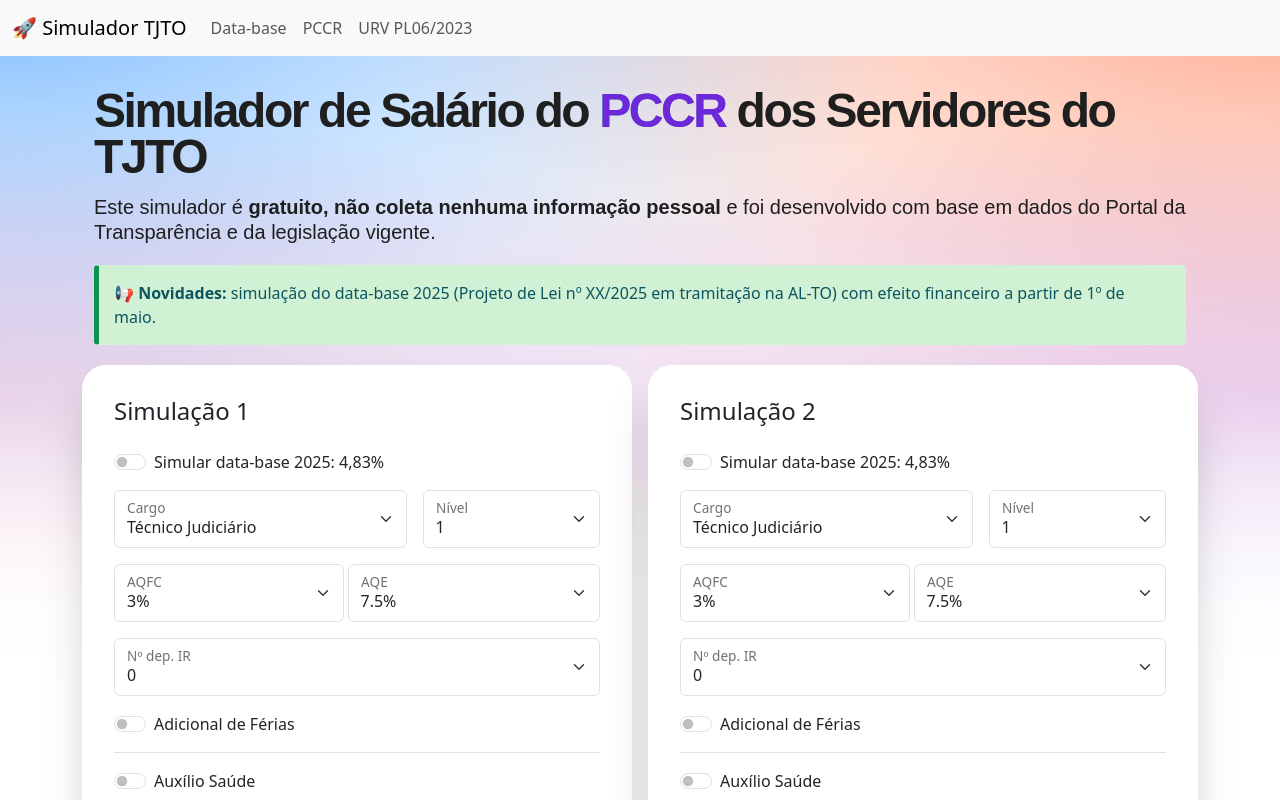
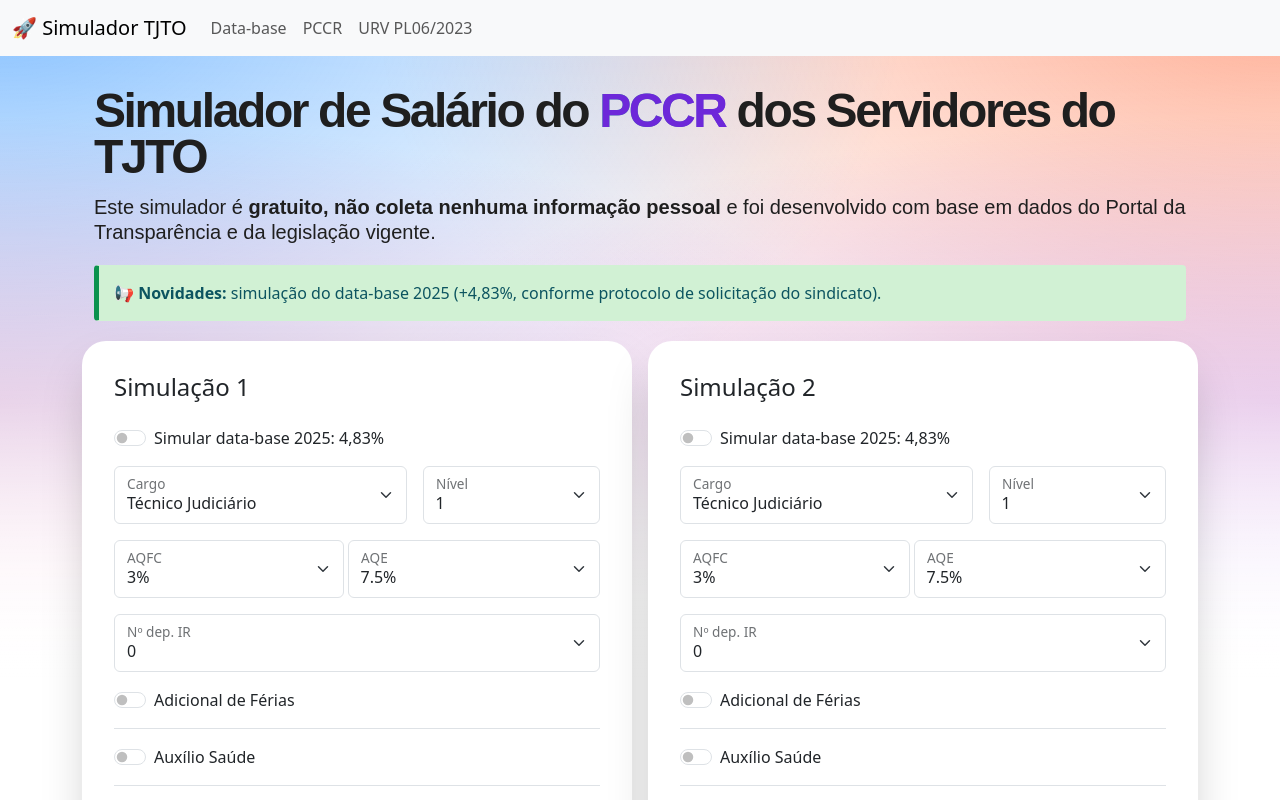
Before and after one commit to guilhermeoq/carreira-tjto, a Vue app: page / in a window 1280 px wide. Shown: the top 800 px of the page. Built offline with nearby package versions, Linux system fonts and the light colour scheme.

Commit message:
Headline news e teto plano saude

```diff
--- a/src/components/Calculadora.vue
+++ b/src/components/Calculadora.vue
@@ -47,8 +47,8 @@
         desenvolvido com base em dados do Portal da Transparência e da legislação vigente.
       </p>
       <div class="callout callout-info">
-        <strong>📢 Novidades: </strong> simulação do data-base 2025 (Projeto de Lei nº XX/2025 em
-        tramitação na AL-TO) com efeito financeiro a partir de 1º de maio.
+        <strong>📢 Novidades: </strong> simulação do data-base 2025 (+4,83%, conforme protocolo de
+        solicitação do sindicato).
       </div>
     </div>
     <div class="d-sm-flex gap-3">
@@ -551,7 +551,7 @@
 
           <div v-if="calculator.switchSaude" class="d-flex flex-wrap justify-content-center">
             <p>
-              <small><strong>Teto Aux. Saúde: R$ 3.235,03</strong></small>
+              <small><strong>Teto Aux. Saúde: R$ 34.083,41</strong></small>
             </p>
           </div>
 
@@ -918,7 +918,7 @@ export default {
             (reembolsoAgregado = parseFloat(
               auxilioServidor + auxilioDependente1 + auxilioDependente2 + auxilioDependente3,
             ))
-        calculator.saude = reembolsoAgregado >= 3235.03 ? 3235.03 : reembolsoAgregado
+        calculator.saude = reembolsoAgregado >= 3408.34 ? 3408.34 : reembolsoAgregado
 
         calculator.percentualSaudeServidor = this.percentualTetoSaude(auxilioServidor)
         calculator.percentualSaudeDep1 = this.percentualTetoSaude(auxilioDependente1)
```
